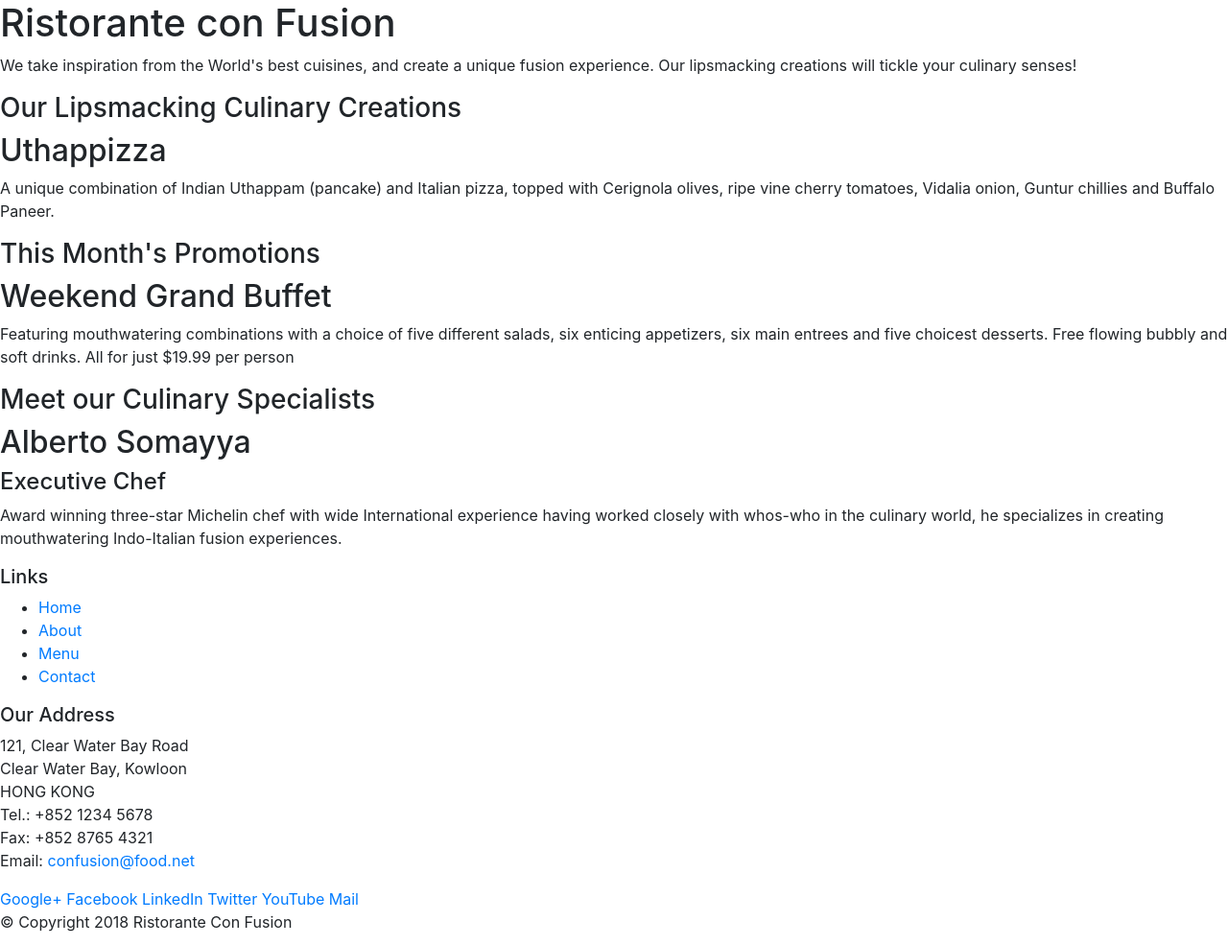
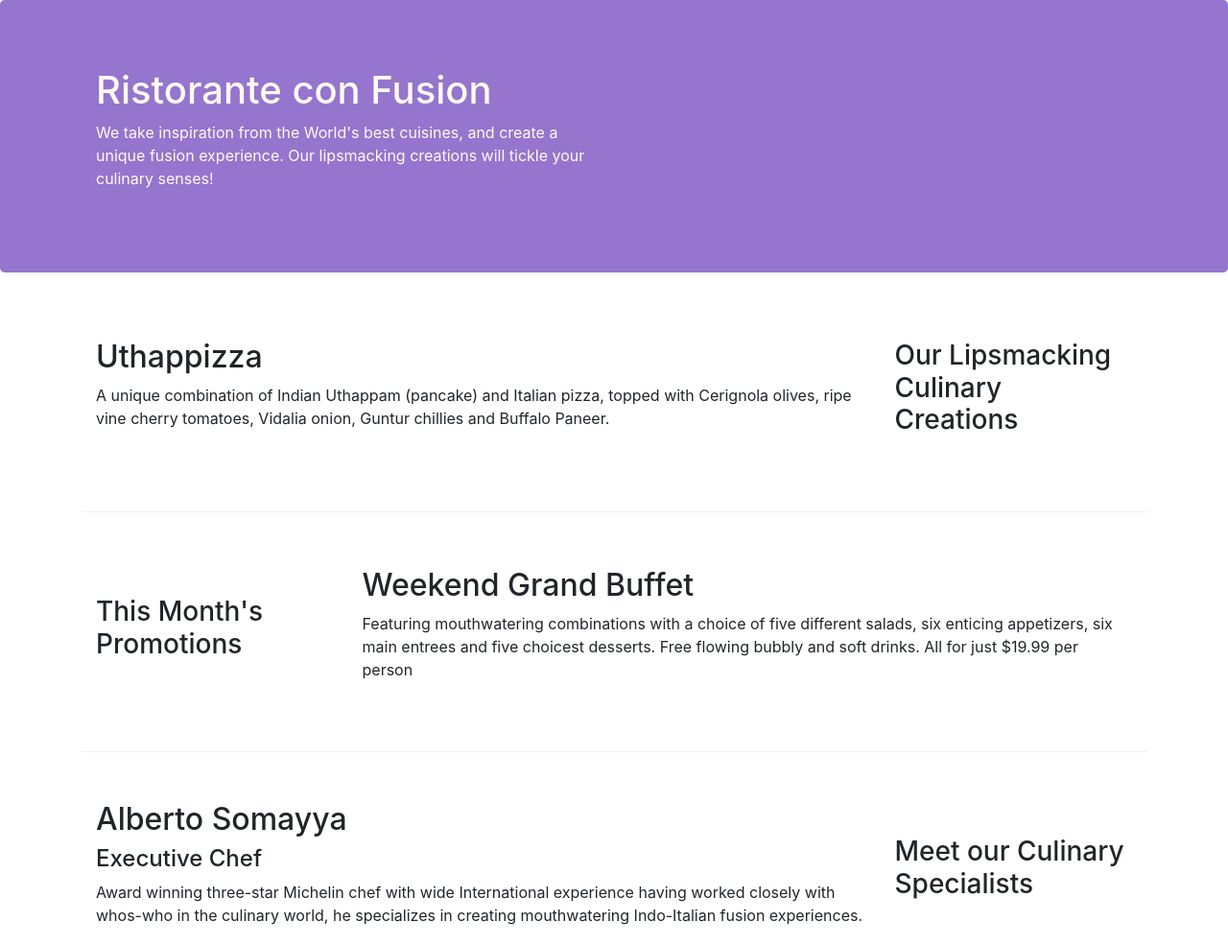
Before and after one commit to therealameya/Bootstrap, a website: page index.html in a window 1280 px wide. Shown: the top 985 px of the page at 96% size. Drawn offline with nearby package versions, Linux system fonts and the light colour scheme.

Commit message:
Seconf commit

```diff
--- /dev/null
+++ b/css/styles.css
@@ -0,0 +1,30 @@
+.row-header{
+	margin: 0px auto;
+	padding: 0px auto;
+}
+
+.row-content{
+	margin: 0px auto;
+	padding: 50px 0px 50px 0px;
+	border-bottom: 1px ridge;
+	min-height: 250px;
+}
+
+.footer{
+	background-color: #d1c4e9;
+	margin: 0px auto;
+	padding: 20px 0px 20px 0px;
+}
+
+.jumbotron{
+	padding: 70px 30px 70px 30px;
+	margin: 0px auto;
+	background: #9575cd;
+	color: floralwhite;
+}
+
+.address{
+	font-size: 80%;
+	margin: 0px;
+	color:#0f0f0f;
+}
--- a/index.html
+++ b/index.html
@@ -9,63 +9,64 @@
 <meta http-equiv="x-ua-compatible" content="ie=edge">
 <!-- Bootstrap CSS -->
 <link rel="stylesheet" href="node_modules/bootstrap/dist/css/bootstrap.min.css">
+<link rel="stylesheet" href="css/styles.css">
 
 <body>
-    <header>
-        <div>
-            <div>
-                <div>
+    <header class ="jumbotron">
+        <div class="container">
+            <div class="row row-header">
+                <div class="col-12 col-sm-6">
                     <h1>Ristorante con Fusion</h1>
                     <p>We take inspiration from the World's best cuisines, and create a unique fusion experience. Our lipsmacking creations will tickle your culinary senses!</p>
                 </div>
-                <div>
+                <div class="col-12 col-sm">
                 </div>
             </div>
         </div>
     </header>
-    <div>
-        <div>
-            <div>
+    <div class="container">
+        <div class="row row-content align-items-center">
+            <div class="col-12 order-sm-last col-sm-4 col-md-3 ">
                 <h3>Our Lipsmacking Culinary Creations</h3>
             </div>
-            <div>
+            <div class="col order-sm-first col-sm col-md ">
                 <h2>Uthappizza</h2>
                 <p>A unique combination of Indian Uthappam (pancake) and Italian pizza, topped with Cerignola olives, ripe vine cherry tomatoes, Vidalia onion, Guntur chillies and Buffalo Paneer.</p>
             </div>
         </div>
-        <div>
-            <div>
+        <div class="row row-content align-items-center">
+            <div class="col-12 col-sm-4 col-md-3 ">
                 <h3>This Month's Promotions</h3>
             </div>
-            <div>
+            <div class="col col-sm col-md">
                 <h2>Weekend Grand Buffet</h2>
                 <p>Featuring mouthwatering combinations with a choice of five different salads, six enticing appetizers, six main entrees and five choicest desserts. Free flowing bubbly and soft drinks. All for just $19.99 per person </p>
             </div>
         </div>
-        <div>
-            <div>
+        <div class="row row-content align-items-center">
+            <div class="col-12 order-sm-last col-sm-4 col-md-3 ">
                 <h3>Meet our Culinary Specialists</h3>
             </div>
-            <div>
+            <div class="col order-sm-first col-sm col-md ">
                 <h2>Alberto Somayya</h2>
                 <h4>Executive Chef</h4>
                 <p>Award winning three-star Michelin chef with wide International experience having worked closely with whos-who in the culinary world, he specializes in creating mouthwatering Indo-Italian fusion experiences. </p>
             </div>
         </div>
     </div>
-    <footer>
-        <div>
-            <div>
-                <div>
+    <footer class="footer">
+        <div class='container'>
+            <div class="row">
+                <div class="col-4  col-sm-2">
                     <h5>Links</h5>
-                    <ul>
+                    <ul class="list-unstyled">
                         <li><a href="#">Home</a></li>
                         <li><a href="#">About</a></li>
                         <li><a href="#">Menu</a></li>
                         <li><a href="#">Contact</a></li>
                     </ul>
                 </div>
-                <div>
+                <div class="col-7 offset-1 col-sm-5">
                     <h5>Our Address</h5>
                     <address>
                         121, Clear Water Bay Road
@@ -76,8 +77,8 @@
                         <br> Email: <a href="mailto:confusion@food.net">confusion@food.net</a>
                     </address>
                 </div>
-                <div>
-                    <div>
+                <div class="col-12 col-sm-4 align-self-center">
+                    <div class="text-center">
                         <a href="http://google.com/+">Google+</a>
                         <a href="http://www.facebook.com/profile.php?id=">Facebook</a>
                         <a href="http://www.linkedin.com/in/">LinkedIn</a>
@@ -87,8 +88,8 @@
                     </div>
                 </div>
             </div>
-            <div>
-                <div>
+            <div class="row justify-content-center">
+                <div class="col-auto justify-content-center">
                     <p>© Copyright 2018 Ristorante Con Fusion</p>
                 </div>
             </div>
```
